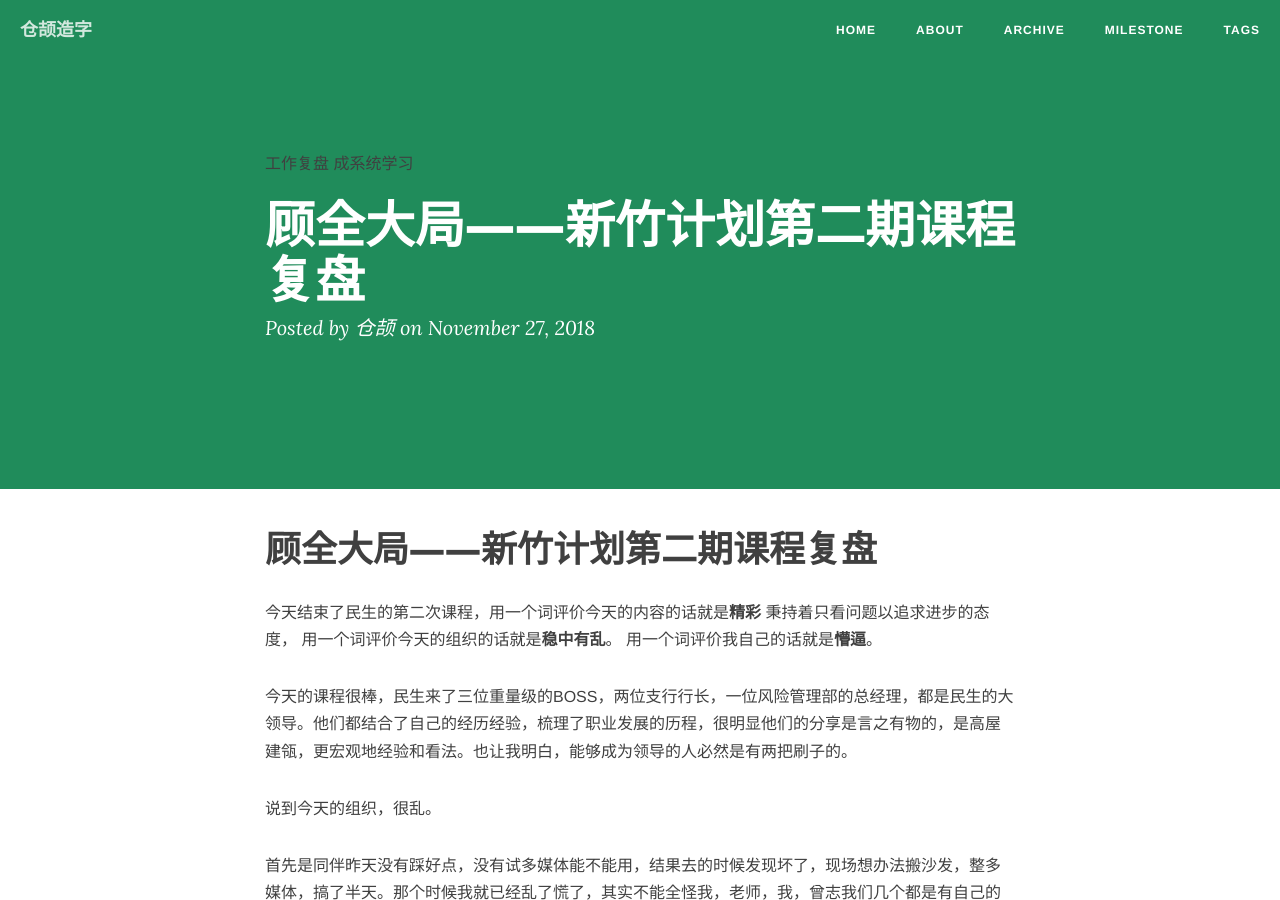
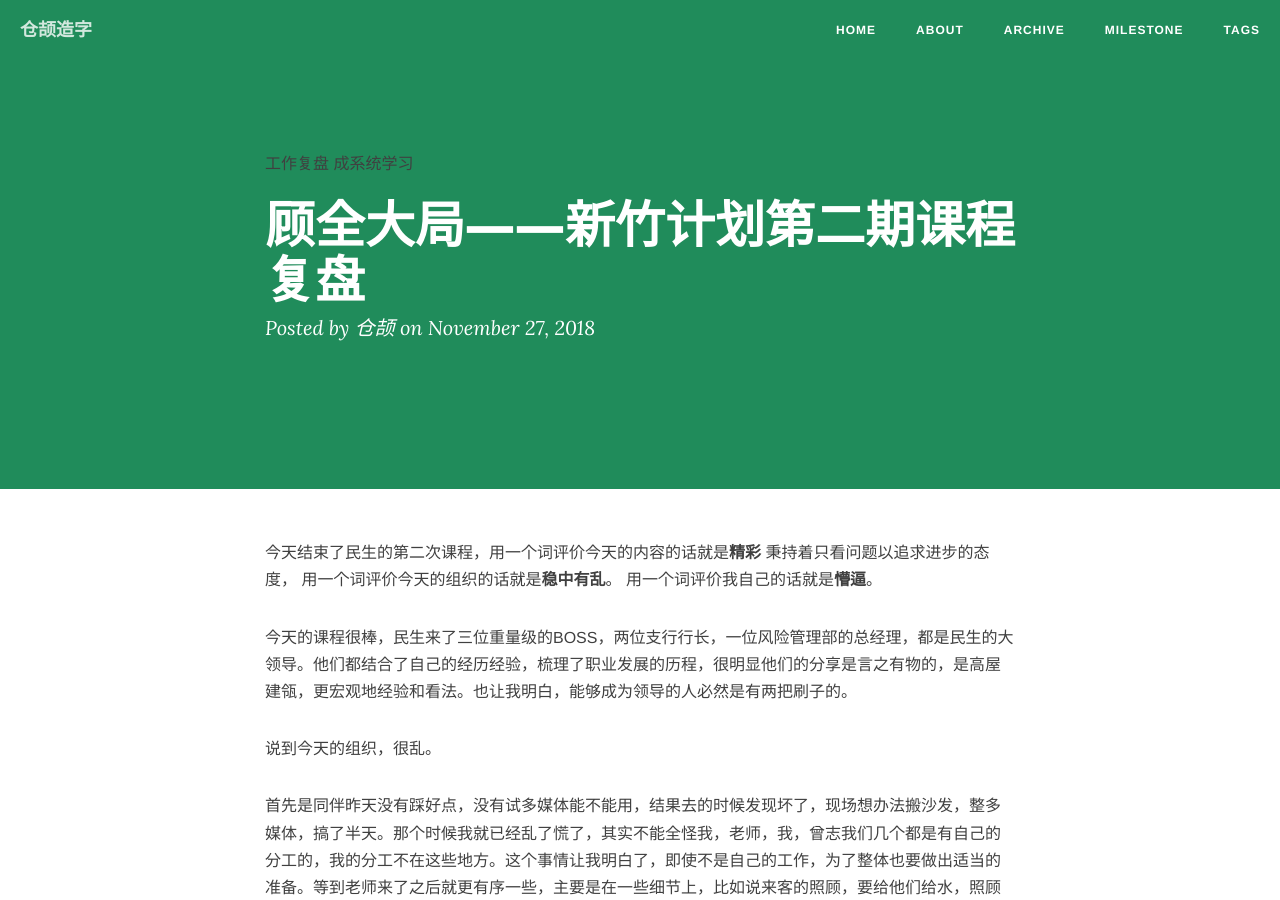
Before and after one commit to creatletter/Dalio, a Jekyll site: the page built from _posts/2018-11-27-顾全大局-新竹计划第二期课程复盘.md, in a window 1280 px wide and 900 px high. Built offline with Jekyll 4.4.1, drawn with Linux system fonts in a browser that asks for light colours; nearby versions of some CDN libraries; comment, search, counter and statistics services are not loaded.

Commit message:
Update 2018-11-27-顾全大局-新竹计划第二期课程复盘.md

```diff
--- a/_posts/2018-11-27-顾全大局-新竹计划第二期课程复盘.md
+++ b/_posts/2018-11-27-顾全大局-新竹计划第二期课程复盘.md
@@ -6,10 +6,6 @@ categories: 工作复盘
 tags: [工作复盘,成系统学习]
 description: 文章金句。
 ---
-
-顾全大局——新竹计划第二期课程复盘
-===
-
 今天结束了民生的第二次课程，用一个词评价今天的内容的话就是**精彩**
 秉持着只看问题以追求进步的态度，
 用一个词评价今天的组织的话就是**稳中有乱**。
```
